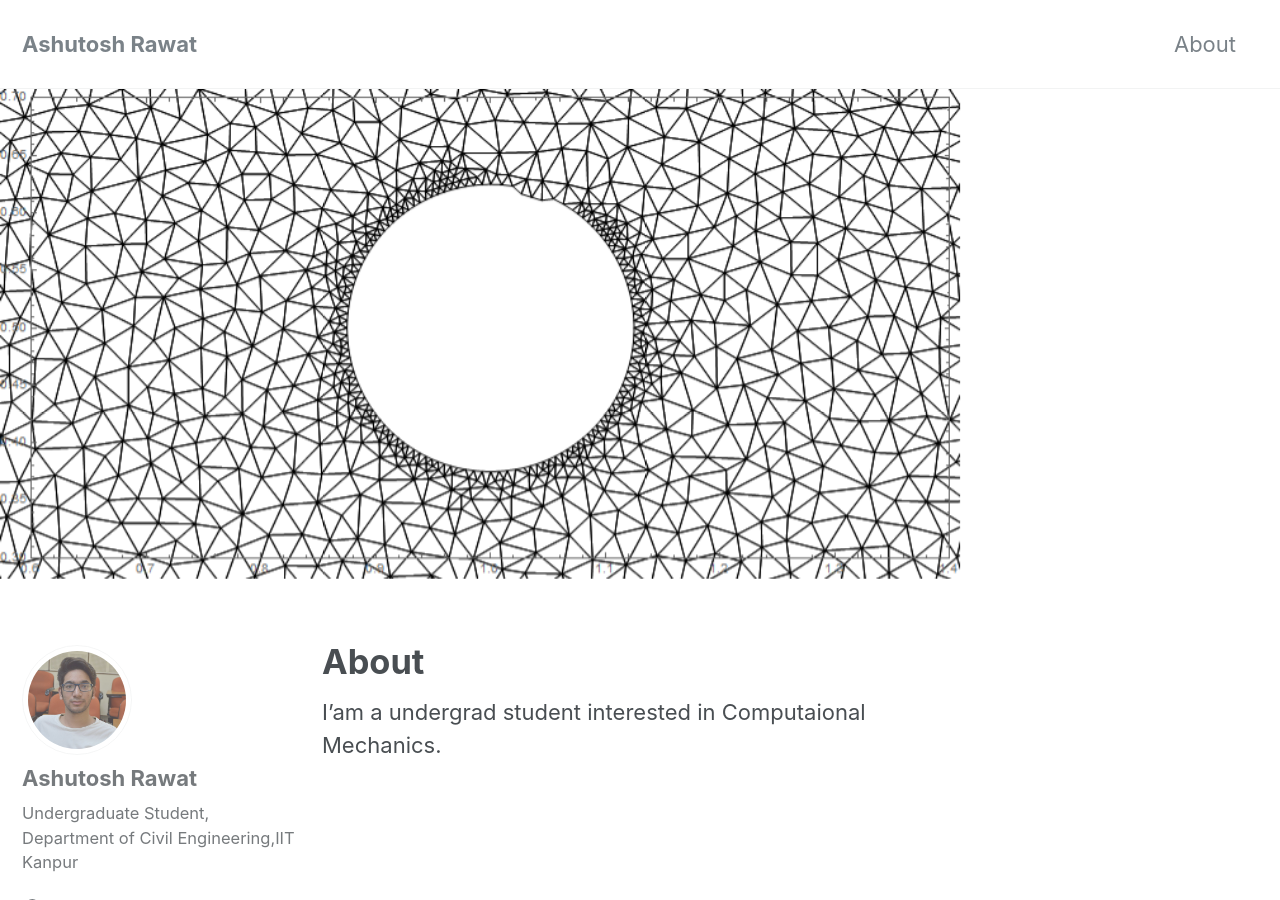
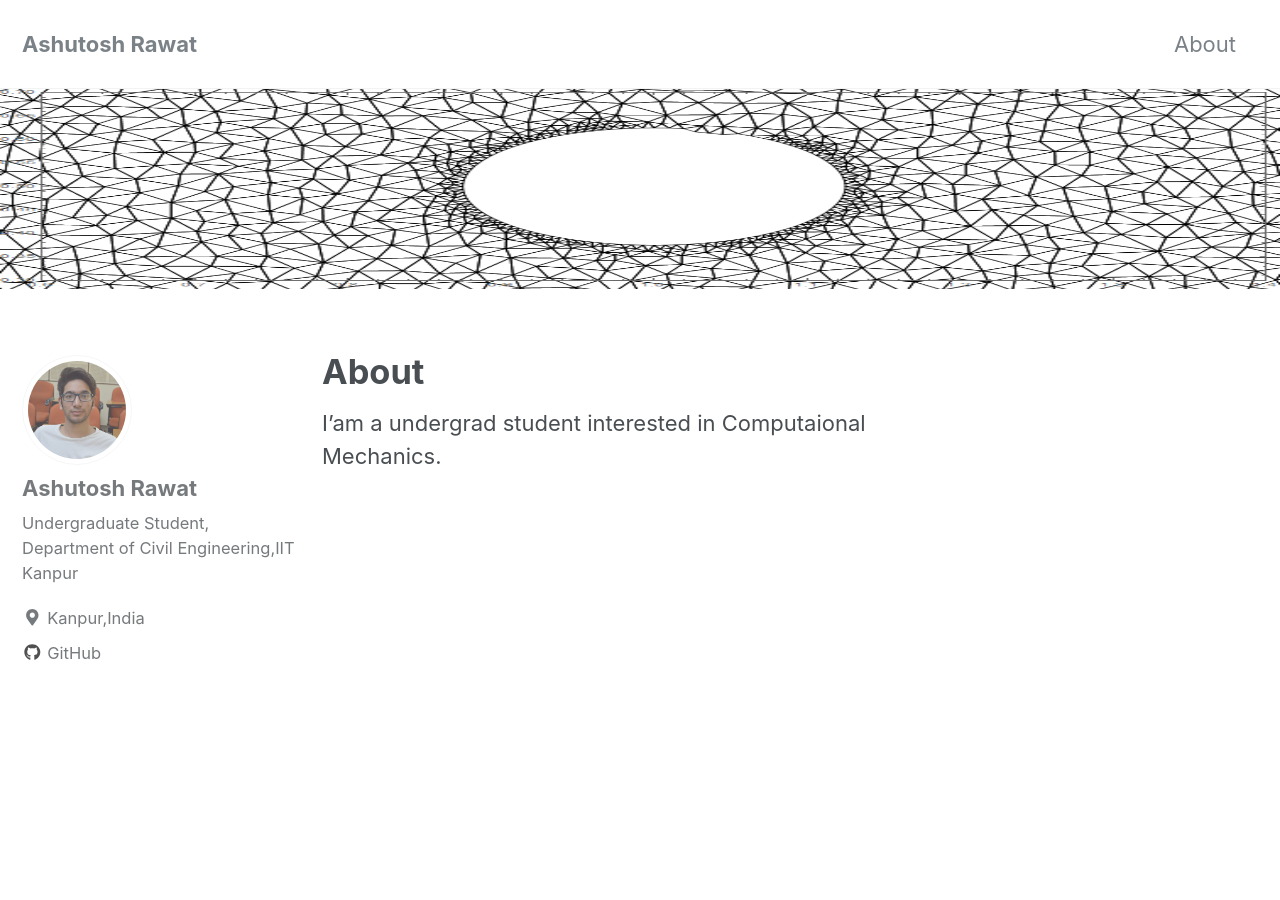
Before and after one commit to ashutoshrawat/ashutoshrawat.github.io, a Jekyll site: the page built from _pages/about.md, in a window 1280 px wide and 900 px high. Built offline with Jekyll 4.4.1, drawn with Linux system fonts in a browser that asks for light colours; nearby versions of some CDN libraries.

Commit message:
image height

```diff
--- a/_sass/minimal-mistakes/_page.scss
+++ b/_sass/minimal-mistakes/_page.scss
@@ -182,8 +182,8 @@
 }
 
 .page__hero-image {
-  width: 75%;
-  height: 15%;
+  width: 100%;
+  height: 200px;
   -ms-interpolation-mode: bicubic;
 }
 
```
